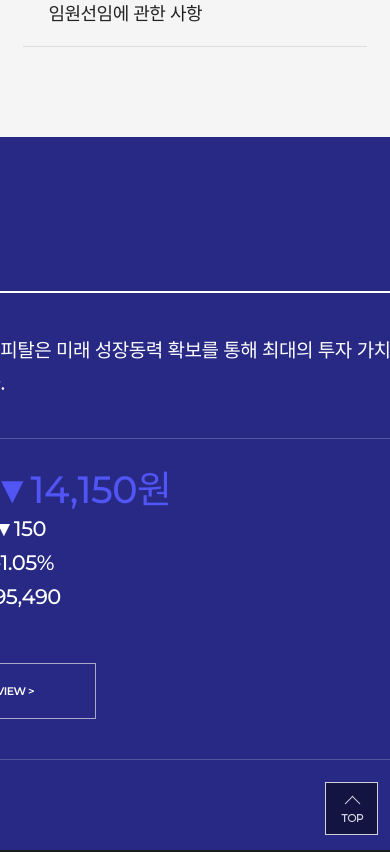
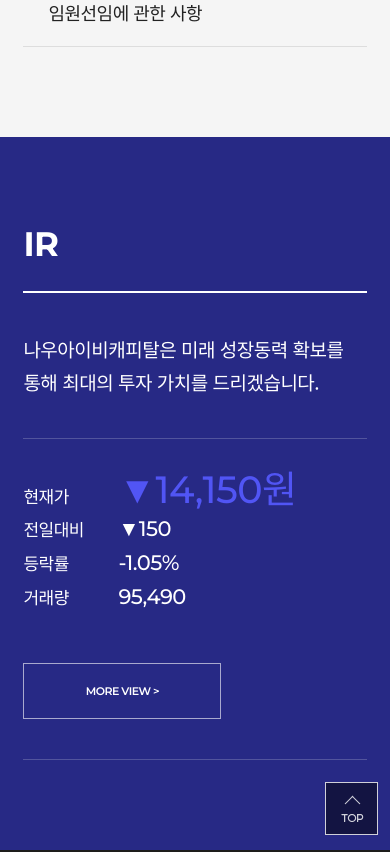
Before and after one commit to dbsk1111/Nauib, a plain HTML site: page index.html in a window 390 px wide. Shown: the part 2952-3804 px from the top of the page. Drawn offline with Linux system fonts and the light colour scheme.

Commit message:
210716
ir_area의 min-width 수정

```diff
--- a/css/main.css
+++ b/css/main.css
@@ -557,6 +557,7 @@ section{
   .item_list{
     padding: 25px;
   }
+  .ir_area{ min-width: auto; }
   .notice_list_date{ font-size: 14px; }
   .notice_list_title{ margin-top: 10px; font-size: 18px; }
   .stock .present_value{ font-size: 38px; }
```
